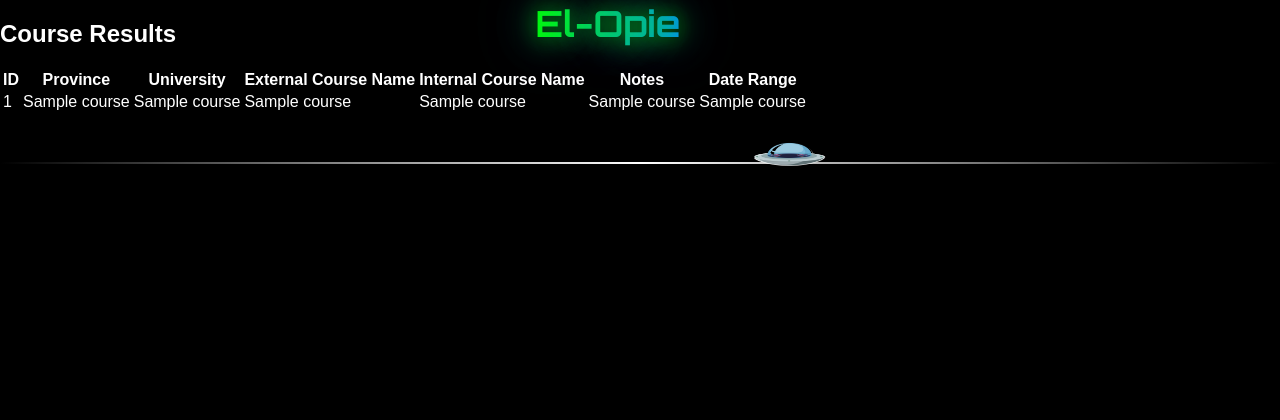
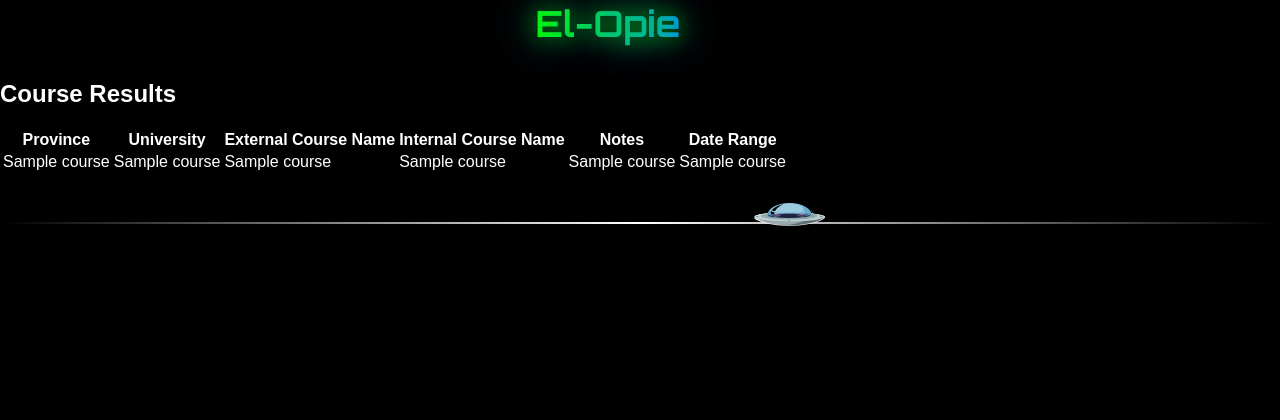
Before and after one commit to devhacks-2024/Tech-Debt-Collectors-Repository, a Flask app: template templates/index.html in a window 1280 px wide. Shown: the top 420 px of the page. Run offline with Flask 3, Linux system fonts and the light colour scheme; the template is opened without the code that fills it: most values are stand-ins (such as "Sample title", 1, 10 or a date in 2020).

Commit message:
move results margin up 10vh

```diff
--- a/static/css/main.css
+++ b/static/css/main.css
@@ -222,5 +222,6 @@ p.members {
 }
 
 .courses-list, .courses-list th, .courses-list td {
+    margin-top: 10vh;
     color: white;
 }
--- a/templates/index.html
+++ b/templates/index.html
@@ -18,7 +18,6 @@
     <h2>Course Results</h2>
     <table>
         <tr>
-            <th>ID</th>
             <th>Province</th>
             <th>University</th>
             <th>External Course Name</th>
@@ -28,7 +27,6 @@
         </tr>
         {% for course in courses %}
         <tr>
-            <td>{{ course[0] }}</td>
             <td>{{ course[1] }}</td>
             <td>{{ course[2] }}</td>
             <td>{{ course[3] }}</td>
@@ -48,10 +46,6 @@
     <button type="submit" form="form" value="Generate">Generate</button><br>
 </form>
 {% endif %}
-
-
-
-
 <div class="triangle-light"></div>
 
 
```
